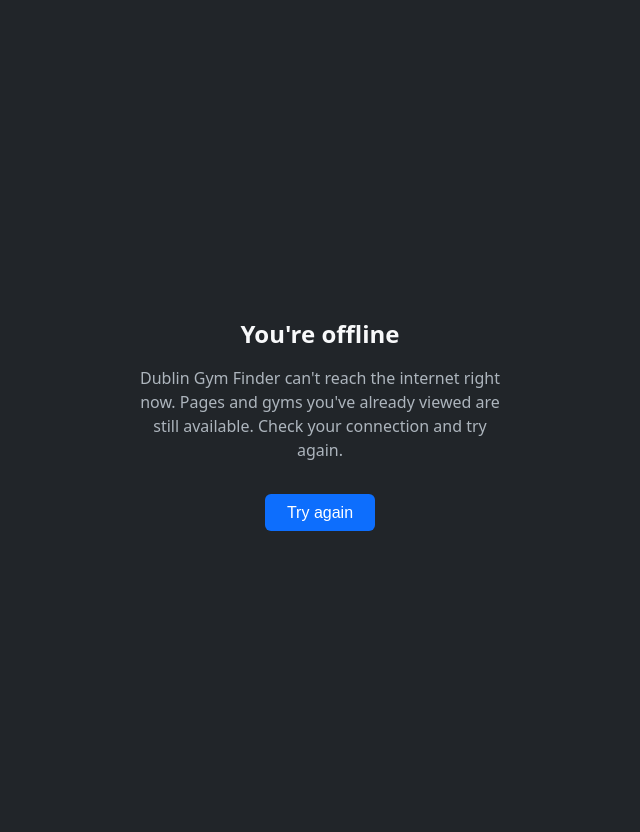
After one commit to lekkszzy/gym-finder, a Django app: page /offline/ in a window 1280 px wide. The commit adds this page. Shown: the whole page, without its empty margins (320-960 px from the left). Run offline with Django 5.2, Linux system fonts and the light colour scheme; parts of the project's set-up code (start-up, migrations or seed data) failed here and were passed over.

Commit message:
Add service worker with offline caching, offline page and banner; load all gym pages

```diff
--- a/frontend/templates/map.html
+++ b/frontend/templates/map.html
@@ -103,6 +103,12 @@
         </div>
     </div>
 
+    <!-- Offline banner: shown by map.js when the device loses its connection -->
+    <div id="offlineBanner" class="alert alert-warning position-fixed bottom-0 start-50 translate-middle-x mb-3 py-2 px-3 small shadow d-none"
+         role="status" style="z-index: 1100;">
+        You're offline. Showing saved gyms and map tiles.
+    </div>
+
     <!-- Bootstrap JS -->
     <script src="https://cdn.jsdelivr.net/npm/bootstrap@5.3.3/dist/js/bootstrap.bundle.min.js"></script>
 
--- /dev/null
+++ b/frontend/templates/offline.html
@@ -0,0 +1,45 @@
+<!DOCTYPE html>
+<html lang="en">
+<head>
+    <meta charset="UTF-8">
+    <meta name="viewport" content="width=device-width, initial-scale=1.0">
+    <meta name="theme-color" content="#212529">
+    <title>Offline - Dublin Gym Finder</title>
+    <!-- Styles are inline so this page still looks right with no network at all -->
+    <style>
+        body {
+            margin: 0;
+            min-height: 100vh;
+            display: flex;
+            align-items: center;
+            justify-content: center;
+            font-family: system-ui, -apple-system, "Segoe UI", Roboto, sans-serif;
+            background: #212529;
+            color: #f8f9fa;
+            text-align: center;
+            padding: 1rem;
+        }
+        .card { max-width: 360px; }
+        h1 { font-size: 1.5rem; margin-bottom: 0.5rem; }
+        p { color: #adb5bd; line-height: 1.5; }
+        button {
+            margin-top: 1rem;
+            padding: 0.6rem 1.4rem;
+            border: none;
+            border-radius: 0.375rem;
+            background: #0d6efd;
+            color: #fff;
+            font-size: 1rem;
+            cursor: pointer;
+        }
+    </style>
+</head>
+<body>
+    <main class="card">
+        <h1>You're offline</h1>
+        <p>Dublin Gym Finder can't reach the internet right now. Pages and gyms you've already
+           viewed are still available. Check your connection and try again.</p>
+        <button type="button" onclick="location.reload()">Try again</button>
+    </main>
+</body>
+</html>
--- a/frontend/urls.py
+++ b/frontend/urls.py
@@ -6,4 +6,7 @@ app_name = 'frontend'
 urlpatterns = [
     path('', views.map_view, name='map'),
     path('signup/', views.SignUpView.as_view(), name='signup'),
+    # PWA: service worker must live at the site root to control every page
+    path('sw.js', views.service_worker, name='service-worker'),
+    path('offline/', views.offline_view, name='offline'),
 ]
--- a/frontend/views.py
+++ b/frontend/views.py
@@ -1,6 +1,7 @@
 from django.contrib.auth.forms import UserCreationForm
 from django.shortcuts import render
 from django.urls import reverse_lazy
+from django.views.decorators.cache import cache_control
 from django.views.generic import CreateView
 
 
@@ -9,6 +10,22 @@ def map_view(request):
     return render(request, 'map.html')
 
 
+@cache_control(no_cache=True)
+def service_worker(request):
+    """
+    Serve the service worker from the site root (/sw.js).
+    A service worker only controls pages at or below its own URL, so serving it
+    from /static/ would limit it to /static/. no_cache makes browsers always
+    check for a new version.
+    """
+    return render(request, 'sw.js', content_type='application/javascript')
+
+
+def offline_view(request):
+    """Fallback page the service worker shows when there is no network."""
+    return render(request, 'offline.html')
+
+
 class SignUpView(CreateView):
     """Let new users create an account (Django's built-in UserCreationForm)."""
     form_class = UserCreationForm
```
Also changed, not shown: frontend/templates/sw.js (added, +128 -0 lines), static/js/map.js (+42 -10 lines).
